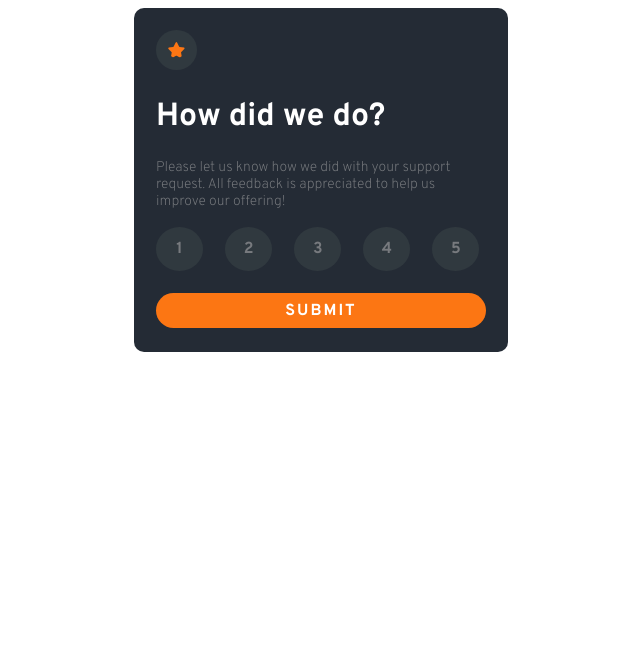
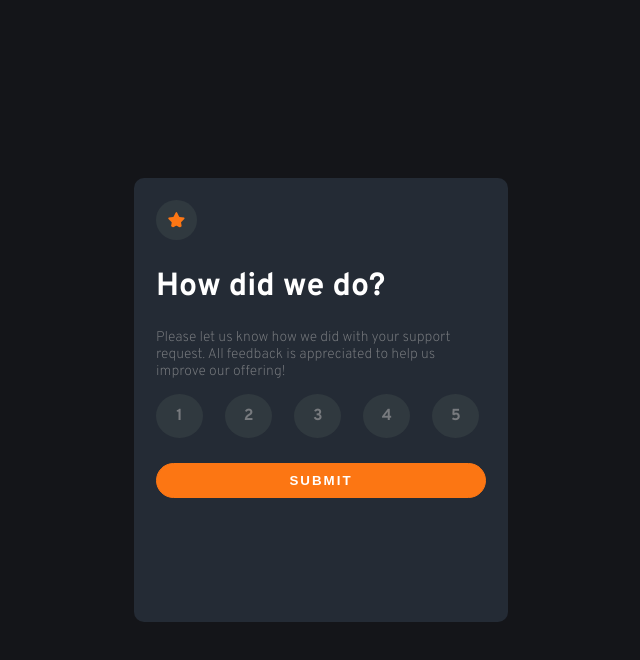
Before and after one commit to Razha90/interactive-rating-component, a plain HTML site: page index.html in a window 1280 px wide. Shown: the whole page, without its empty margins (319-959 px from the left). Drawn offline with Linux system fonts and the light colour scheme.

Commit message:
one update

```diff
--- a/engine.js
+++ b/engine.js
@@ -54,8 +54,6 @@ function click5() {
 }
 
 function clicked() {
-    document.getElementById('hilang1').style.display = 'none';
-    document.getElementById('tampil').style.display = "block";
     var get = 0;
     if (i == false) {
         get++;
@@ -72,5 +70,12 @@ function clicked() {
     if (r == false) {
         get++;
     }
+    if (get == 0) {
+        document.getElementById('hilang1').style.display = 'block';
+    document.getElementById('tampil').style.display = "none";
+    } else {
+        document.getElementById('hilang1').style.display = 'none';
+    document.getElementById('tampil').style.display = "block";
+    };
     document.getElementById('score').innerHTML = get;
 }
--- a/index.html
+++ b/index.html
@@ -10,30 +10,28 @@
 <link rel="preconnect" href="https://fonts.gstatic.com" crossorigin>
 <link href="https://fonts.googleapis.com/css2?family=Overpass:wght@200;400;700&display=swap" rel="stylesheet">
 </head>
-<body>
-    <div class="wrapp">
-        <div id="hilang1">
-                <div class="border-radius"><img src="./images/icon-star.svg"></div>
-            <div style="color: white; font-weight: 700;">
-                <h1>How did we do?</h1>
+<body style="background-color:#141519; min-height: 100vh;">
+    <div class="card">
+    <main class="wrapp" role="main">
+        <div id="hilang1" role="heading">
+                <div class="border-radius"><img src="./images/icon-star.svg" alt="icon star image"></div>
+
+                <h1  style="color: white; font-weight: 700;">How did we do?</h1>
+
+                <p  style="color: #777a7e; font-weight: 200; font-size: 14px;">Please let us know how we did with your support request. All feedback is appreciated to help us improve our offering!</p>
+
+            <div class="boba" role="checkbox">
+                <div onclick="click1()" id="button-1" class="regret">1</div>
+                <div onclick="click2()" id="button-2" class="left regret">2</div>
+                <div onclick="click3()" id="button-3" class="left regret">3</div>
+                <div onclick="click4()" id="button-4" class="left regret">4</div>
+                <div onclick="click5()" id="button-5" class="left regret">5</div>
             </div>
-            <div style="color: #777a7e; font-weight: 200; font-size: 14px;">
-                <p>Please let us know how we did with your support request. All feedback is appreciated to help us improve our offering!</p>
-            </div>
-            <div class="boba">
-
-                <li onclick="click1()" id="button-1">1</li>
-                <li onclick="click2()" id="button-2" class="left">2</li>
-                <li onclick="click3()" id="button-3" class="left">3</li>
-                <li onclick="click4()" id="button-4" class="left">4</li>
-                <li onclick="click5()" id="button-5" class="left">5</li>
-                <div class="clearfix"></div>
-            </div>
-            <div class="submit" onclick="clicked()"><div class="centered">SUBMIT</div></div>
+            <button class="submit" onclick="clicked()"><div class="centered">SUBMIT</div></button>
         </div>
-        <div class="hilang" id="tampil">
+        <div class="hilang" id="tampil" role="switch">
             <div class="thanks">
-                <img src="./images/illustration-thank-you.svg">
+                <img src="./images/illustration-thank-you.svg" alt="image for thanks" role="img">
             </div>
             <div class="middle">
                 <p>You selected <span id="score"></span> out of 5</p>
@@ -46,6 +44,7 @@
                 We appreciate you taking the time to give a rating.If you ever need more support,don't hesitate to get in touch!
             </div>
         </div>
+    </main>
     </div>
 </body>
 <script src="engine.js"></script>
--- a/style.css
+++ b/style.css
@@ -1,9 +1,15 @@
 body{font-family: 'Overpass', sans-serif;}
 
+.card {
+    position: absolute;
+  top: 50%;
+  left: 50%;
+  transform: translate(-50%, -50%);
+}
 .wrapp {
+    display: flex;
     width: 330px;
-    height: 300px;
-    margin: auto;
+    min-height: 50vh;
     border-radius: 10px;
     background-color:#242b35;
     padding: 22px;
@@ -15,25 +21,24 @@ body{font-family: 'Overpass', sans-serif;}
     padding: 12px;
 }
 
-.boba li {
-    list-style-type: none;
+.boba .regret {
     padding: 12px;
     border-radius: 50%;
     background-color: #30393f;
-    float: left;
     color:#777a7e;
     width: 7%;
     text-align: center;
     font-weight: 700;
+    transition: 0.5s;
 }
 .boba {
     width: 100%;
     height: auto;
-    position: relative;
-    top: 3px;
+    display: flex;
+  flex-wrap: nowrap;
 }
 
-.boba li:hover {
+.boba .regret:hover {
     color: white;
     background-color: #677075;
 }
@@ -48,14 +53,11 @@ body{font-family: 'Overpass', sans-serif;}
     text-align: center;
     padding: 8px;
 }
-.clearfix {
-    display: table;
-    clear: both;
-    content: "";
-}
+
 .submit {
     width: 100%;
     background-color: #fc7613;
+    border: 1px solid #fc7613;
     color: white;
     border-radius: 20px;
     height: 35px;
@@ -63,12 +65,13 @@ body{font-family: 'Overpass', sans-serif;}
     top: 25px;
     font-weight: 700;
     letter-spacing: 2px;
+    transition: 1s;
 }
 
 .submit:hover {
     background-color: white;
-    color:
-    #f8cba0;
+    color: #f8cba0;
+    border: 1px solid white;
 }
 
 .hilang {
```
